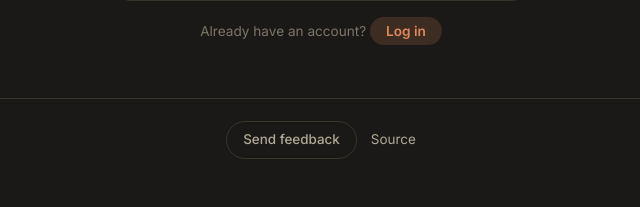
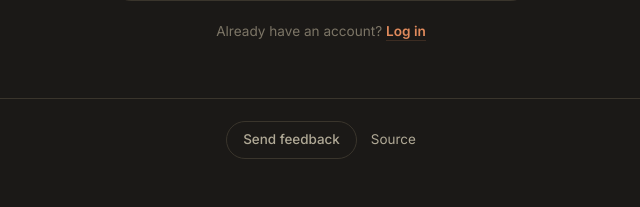
Before and after one commit to abdulhaseebofficial/query-assistant, a Flask app: page /register in a window 1280 px wide. Shown: the part 603-810 px from the top of the page, without its empty margins (319-959 px from the left). Run offline with Flask 3, Linux system fonts and the light colour scheme; some libraries are stand-ins or nearby versions.

Commit message:
Stop putting a pill button in the middle of a sentence
"Don't have an account? Sign up" used .nav-link, which is a pill — background,
padding, and a 14px top margin — forced inline with a style attribute. The result
sat off the baseline and read as a button dropped into running text.

A link inside a sentence is a link. .inline-link is that: accent colour, an
underline that fills in on hover, no box. The style attribute goes with it.

.nav-link keeps its shape for the places it's used standalone, which is what it
was built for.

Co-Authored-By: Claude Opus 5 <noreply@anthropic.com>

```diff
--- a/frontend/static/css/style.css
+++ b/frontend/static/css/style.css
@@ -112,6 +112,23 @@ h1 + .subtitle {
 
 
 
+
+/* For a link that sits inside a sentence. .nav-link is a pill — background,
+   padding, and a top margin that drags it off the baseline — so forcing it inline
+   with a style attribute put a button in the middle of running text. */
+.inline-link {
+    color: var(--accent);
+    font-weight: 600;
+    text-decoration: none;
+    border-bottom: 1px solid var(--accent-bg);
+    padding-bottom: 1px;
+    transition: color 0.15s, border-color 0.15s;
+}
+
+.inline-link:hover {
+    color: var(--accent-hover);
+    border-bottom-color: var(--accent);
+}
 
 .nav-link {
     display: inline-flex;
--- a/frontend/templates/login.html
+++ b/frontend/templates/login.html
@@ -37,7 +37,7 @@
             </form>
 
             <div class="upload-notes">
-                <p>Don't have an account? <a class="nav-link" href="/register" style="display:inline;">Sign up</a></p>
+                <p>Don't have an account? <a class="inline-link" href="/register">Sign up</a></p>
             </div>
         </div>
         {% include 'partials/_footer.html' %}
--- a/frontend/templates/register.html
+++ b/frontend/templates/register.html
@@ -42,7 +42,7 @@
             </form>
 
             <div class="upload-notes">
-                <p>Already have an account? <a class="nav-link" href="/login" style="display:inline;">Log in</a></p>
+                <p>Already have an account? <a class="inline-link" href="/login">Log in</a></p>
             </div>
         </div>
         {% include 'partials/_footer.html' %}
```
